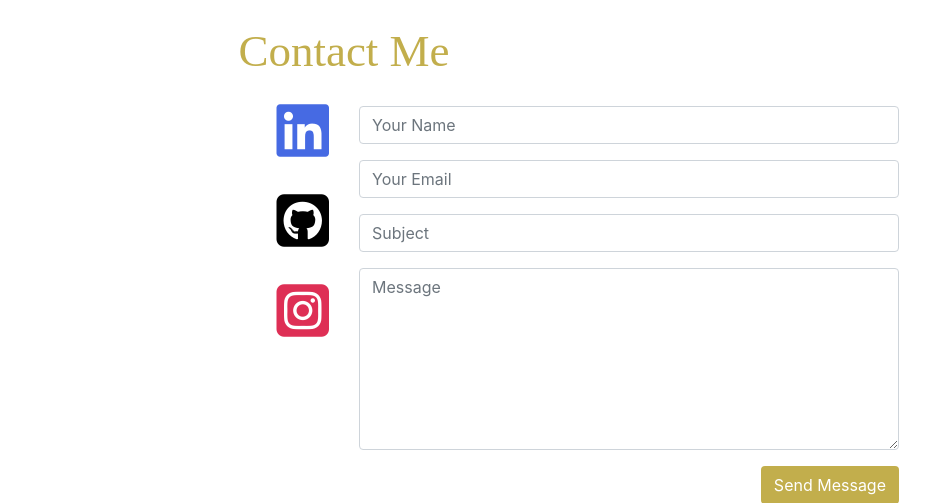
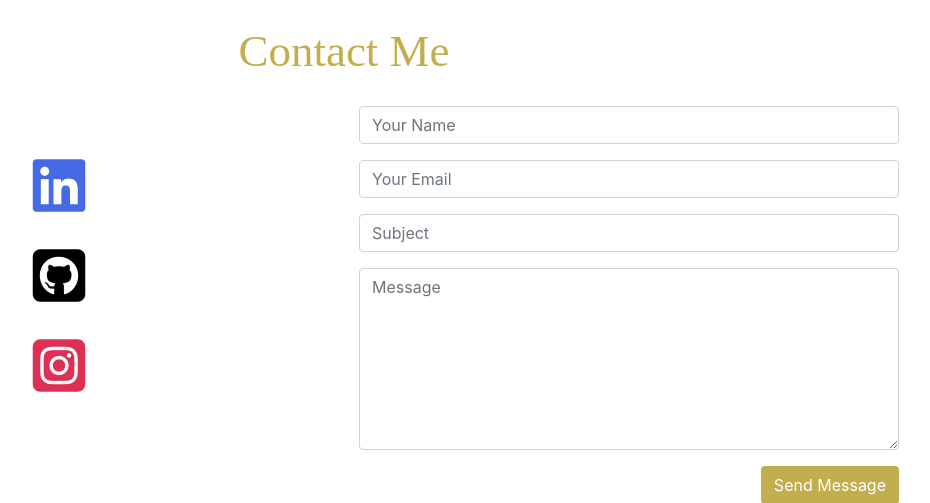
Before and after one commit to JazzSteve/My-Site, a PHP site: page / in a window 1280 px wide. Shown: the part 1845-2348 px from the top of the page, without its empty margins (296-1226 px from the left). Run offline with PHP 8.4, Linux system fonts and the light colour scheme; some libraries are stand-ins or nearby versions; some web fonts are replaced.

Commit message:
added margin to contact section

```diff
--- a/index.html
+++ b/index.html
@@ -17,10 +17,6 @@
     <script src="https://kit.fontawesome.com/e0228cccad.js" crossorigin="anonymous"></script>
     <link href="https://fonts.googleapis.com/css2?family=Dosis:wght@400;500&family=Pangolin&display=swap" rel="stylesheet">
     <link href="https://fonts.googleapis.com/css2?family=Dosis&family=Quicksand&display=swap" rel="stylesheet">
-
-
-
-
 
 
     <title>My Website</title>
--- a/mysite.css
+++ b/mysite.css
@@ -153,6 +153,14 @@ h2 {
 }
 
 /*CONTACT SECTION*/
+.contact-section {
+	margin-bottom: 35px;
+}
+
+.contact-social {
+	align-self: center;
+}
+
 .social-icons {
 	font-size: 60px;
 }
@@ -207,22 +215,6 @@ h2 {
 
 .footer-links a:hover {
 	text-decoration: none;
-}
-
-.site-footer .social-icons a {
-  line-height:40px;
-  margin-left:20px;
-  margin-right:0;
-  font-size: 20px;
-}
-
-.social-icons {
-	list-style-type: none;
-	text-align: right;
-}
-
-.social-icons li {
-	display: inline-block;
 }
 
 .copright-text {
```
